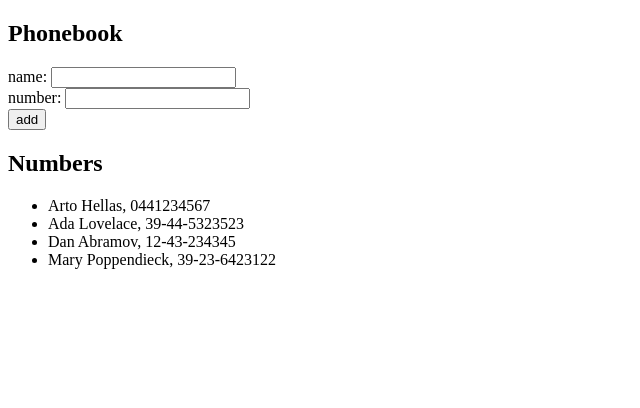
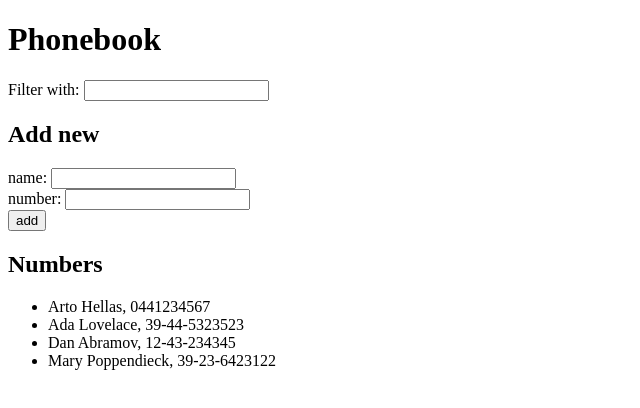
Before and after one commit to Ahiisivi/fsopen-assignments, a React (Vite) app in the folder part2/puhelinluettelo/: page / in a window 1280 px wide. Shown: the top 408 px of the page, without its empty margins (0-640 px from the left). Built offline with nearby package versions, Linux system fonts and the light colour scheme.

Commit message:
puhelinluettelo 2.9 step4 (filtering)

```diff
--- a/part2/puhelinluettelo/src/App.jsx
+++ b/part2/puhelinluettelo/src/App.jsx
@@ -17,6 +17,7 @@ const App = () => {
 
   const [newName, setNewName] = useState('')
   const [newNumber, setNewNumber] = useState('')
+  const [newFilter, setNewFilter] = useState('')
 
   const addName = (event) => {
     event.preventDefault()
@@ -33,6 +34,7 @@ const App = () => {
     setPersons(persons.concat(nameObject))
     setNewName('')
     setNewNumber('')
+
   }
 
   const handleNewName = (event) => {
@@ -43,9 +45,20 @@ const App = () => {
     setNewNumber(event.target.value)
   }
 
+  const handleNewFilter = (event) => {
+    setNewFilter(event.target.value)
+    console.log(event.target.value)
+  }
+
+  const filteredPerson = persons.filter(person => person.name.toLowerCase().includes(newFilter.toLowerCase()))
+
   return (
     <div>
-      <h2>Phonebook</h2>
+      <h1>Phonebook</h1>
+      <div>
+        Filter with: <input value={newFilter} onChange={handleNewFilter}/>
+      </div>
+      <h2>Add new</h2>
       <form onSubmit={addName}>
         <div>
           name: <input value={newName} onChange={handleNewName}/>
@@ -57,7 +70,7 @@ const App = () => {
       </form>
       <h2>Numbers</h2>
       <ul>
-        {persons.map(person => <Name key={person.name} name={person.name} number={person.number} />)}
+        {filteredPerson.map(person => <Name key={person.name} name={person.name} number={person.number} />)}
       </ul>
     </div>
   )
```
